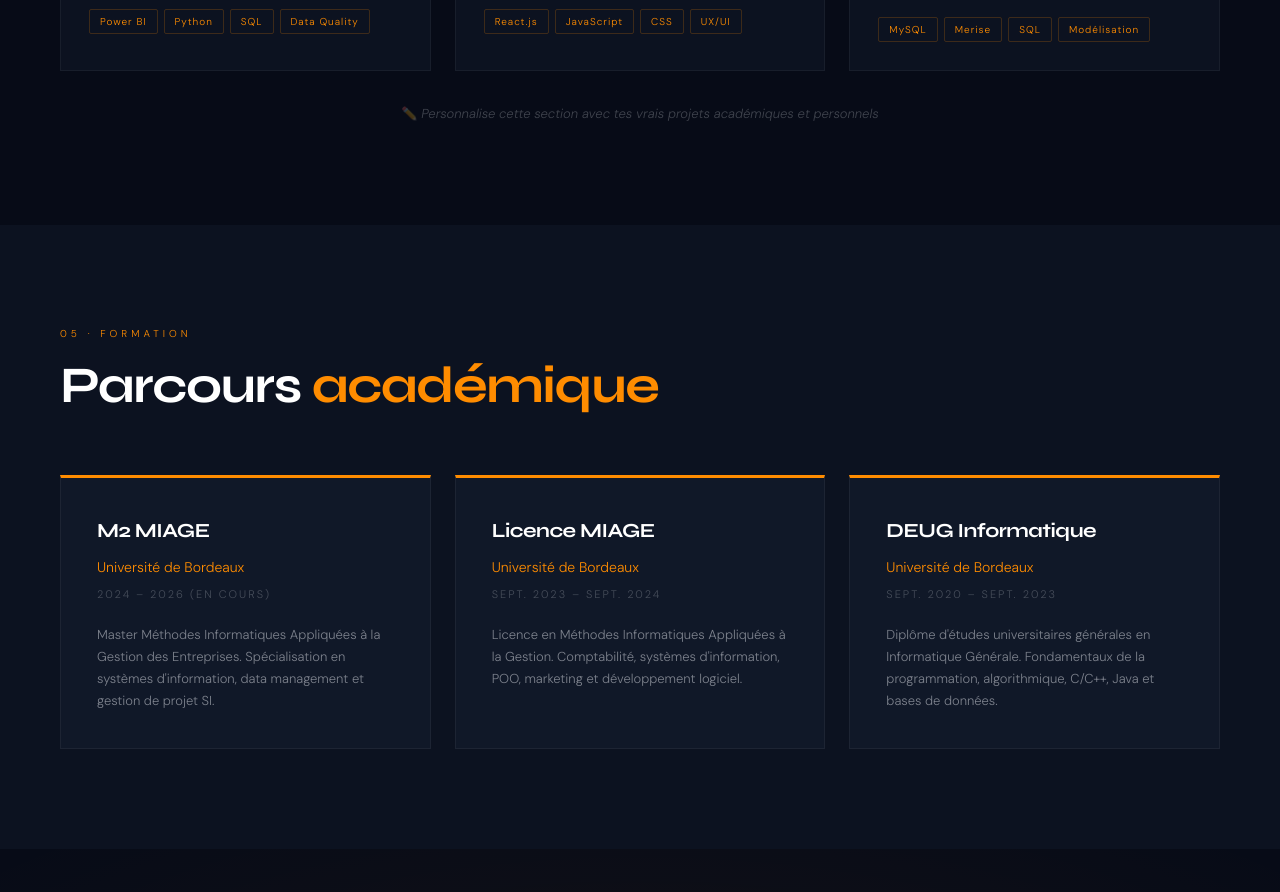
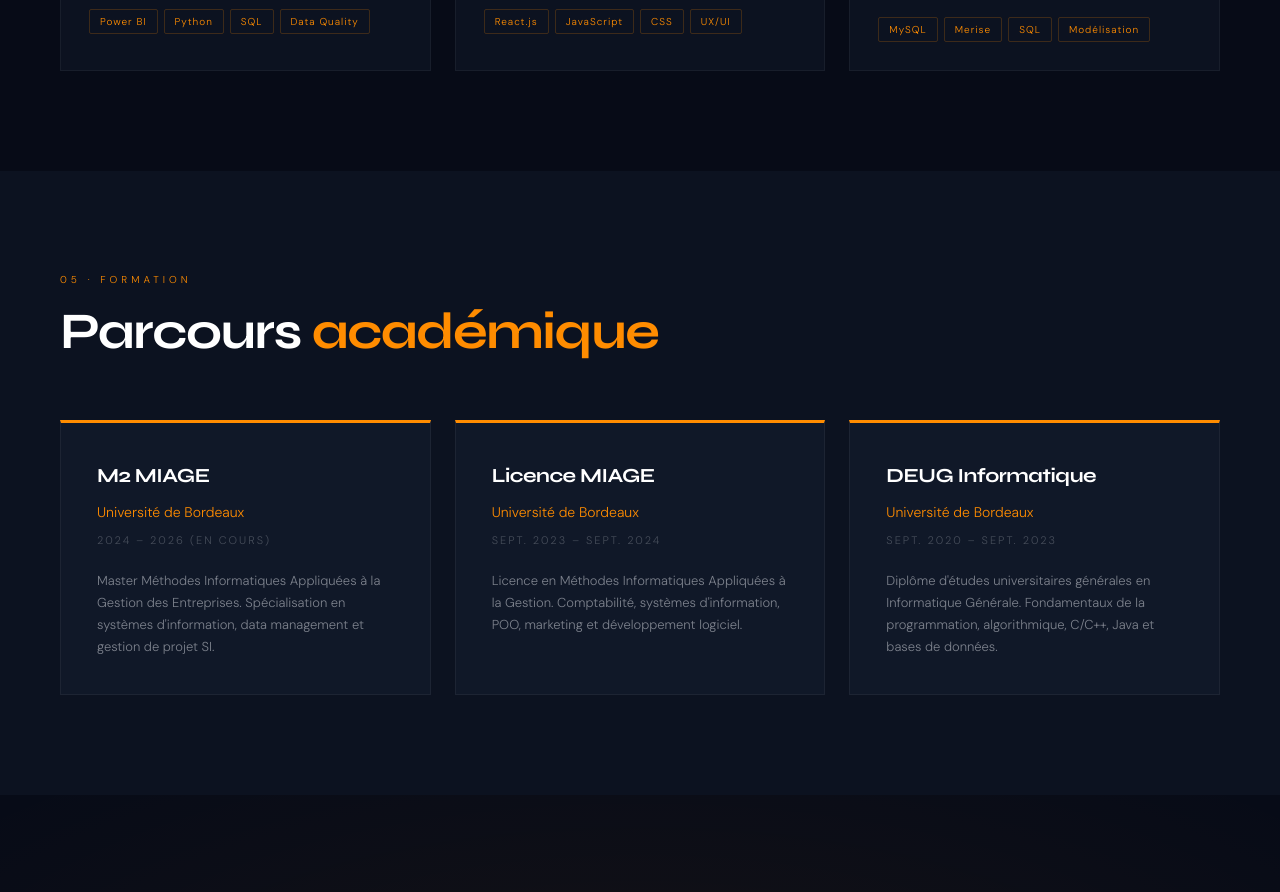
Before and after one commit to Ahmedoubouby/portfolio, a plain HTML site: page index.html in a window 1280 px wide. Shown: the part 4134-5026 px from the top of the page. Drawn offline with Linux system fonts and the light colour scheme.

Commit message:
Remove customization prompt from project section
Removed placeholder text for project section.

```diff
--- a/index.html
+++ b/index.html
@@ -877,7 +877,6 @@ footer span { color: var(--orange); }
       </div>
     </div>
   </div>
-  <p style="margin-top:32px; font-size:13px; color:var(--text-dimmer); text-align:center;">✏️ <em>Personnalise cette section avec tes vrais projets académiques et personnels</em></p>
 </section>
 
 <section id="education">
```
